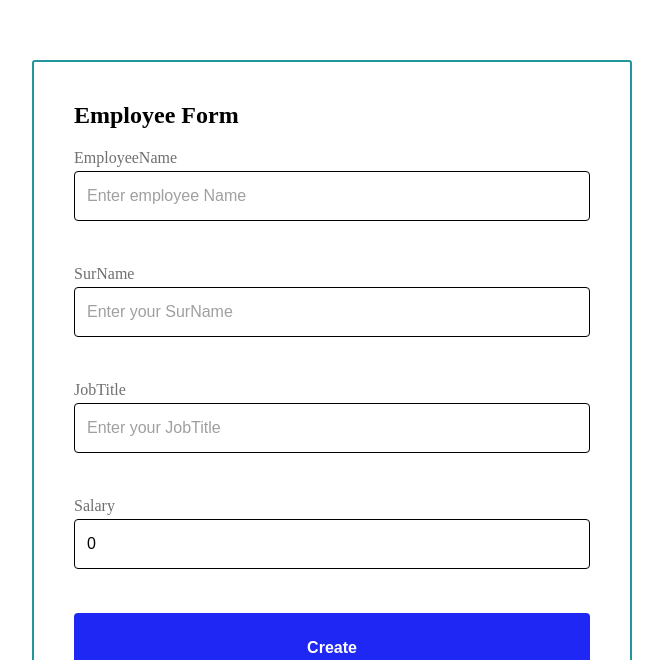
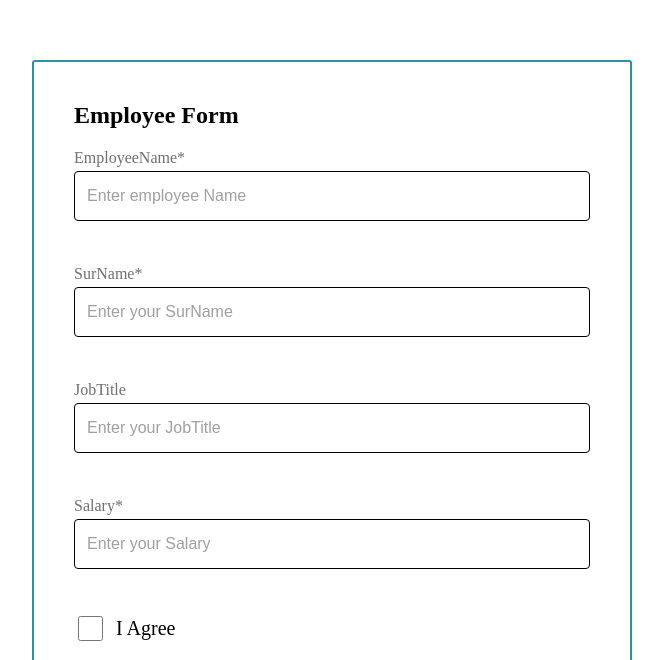
Before and after one commit to Akmi555/projec_02_ts, a React (Create React App) app: page / in a window 1280 px wide. Shown: the part 140-800 px from the top of the page, without its empty margins (308-971 px from the left). Built offline with nearby package versions, Linux system fonts and the light colour scheme.

Commit message:
Homework014_2

```diff
--- a/src/App.tsx
+++ b/src/App.tsx
@@ -19,7 +19,7 @@ import GlobalStyles from "./styes/GlobalStyles";
 // import Homework010 from "./homeworks/Homework010/Homework010";
 // import Homework011 from "./homeworks/Homework011/Homework011";
 // import Homework012 from "homeworks/Homework012/Homework012";
-import Homework014 from "homeworks/Homework014/Homework012";
+import Homework014 from "homeworks/Homework014/Homework014";
 
 // Consultations import
 // import Consultation04 from "./consultations/Consultations04/Consultation04";
--- a/src/components/EmployeeForm/EmployeeForm.tsx
+++ b/src/components/EmployeeForm/EmployeeForm.tsx
@@ -6,43 +6,54 @@ import {
   EmployeeFormWrapper,
   EmployeeFormTitle,
   InputsContainer,
+  CheckboxContainer,
+  CheckboxLabel,
+  Checkbox,
 } from "./styles";
 import Button from "components/Button/Button";
 import { EMPLOYEE_FORM_NAME, EmployeeFormValues } from "./types";
 
 function EmployeeForm() {
   // Создадние объекта валидации с помощью Yap
-  const schema = Yup.object().shape({
+  const validationSchema = Yup.object().shape({
     [EMPLOYEE_FORM_NAME.NAME]: Yup.string()
-    .required()
-    .min(2, 'Min 2 symbols')
-    . max(20, 'Max 20 symbols'),
+      .required("Required fieid")
+      .min(2, "Min 2 symbols")
+      .max(20, "Max 20 symbols"),
     [EMPLOYEE_FORM_NAME.SURNAME]: Yup.string()
-    .required()
-    .min(2, 'Min 2 symbols')
-    .max(130, 'Max 130 simbols'),
-    [EMPLOYEE_FORM_NAME.JOBTITLE]: Yup.string()
-    .max(30, 'Max 30 simbols'),
+      .required("Required fieid")
+      .min(2, "Min 2 symbols")
+      .max(130, "Max 130 simbols"),
+    [EMPLOYEE_FORM_NAME.JOBTITLE]: Yup.string().max(30, "Max 30 simbols"),
     [EMPLOYEE_FORM_NAME.SALARY]: Yup.number()
-    .required()
-    .max(5, 'Max 5 simbols')
-  })
+      .typeError("Must be number")
+      .required("Required fieid")
+      // .max(5, "Max 5 simbols")
+      .test(
+        "check length",
+        "Max length 5 symbols",
+        (value) => String(value).length <= 5
+      ),
+    [EMPLOYEE_FORM_NAME.AGREE]: Yup.boolean().oneOf([true],'Accept agreement')
+  });
 
   const formik = useFormik({
     initialValues: {
       [EMPLOYEE_FORM_NAME.NAME]: "",
       [EMPLOYEE_FORM_NAME.SURNAME]: "",
       [EMPLOYEE_FORM_NAME.JOBTITLE]: "",
-      [EMPLOYEE_FORM_NAME.SALARY]: 0,
+      [EMPLOYEE_FORM_NAME.SALARY]: "",
+      [EMPLOYEE_FORM_NAME.AGREE]: false,
     } as EmployeeFormValues,
     // Привязка Yup и Formik
-    validationSchema: schema,
+    validationSchema,
+    validateOnChange: false,
     onSubmit: (values: EmployeeFormValues) => {
       console.table(values);
     },
   });
 
-  console.log(formik);
+  // console.log(formik);
 
   return (
     <EmployeeFormWrapper onSubmit={formik.handleSubmit}>
@@ -50,7 +61,7 @@ function EmployeeForm() {
       <InputsContainer>
         <Input
           id="employee_name_id"
-          label="EmployeeName"
+          label="EmployeeName*"
           name={EMPLOYEE_FORM_NAME.NAME}
           placeholder="Enter employee Name"
           value={formik.values[EMPLOYEE_FORM_NAME.NAME]}
@@ -59,7 +70,7 @@ function EmployeeForm() {
         />
         <Input
           id="employee_surname_id"
-          label="SurName"
+          label="SurName*"
           name={EMPLOYEE_FORM_NAME.SURNAME}
           placeholder="Enter your SurName"
           value={formik.values[EMPLOYEE_FORM_NAME.SURNAME]}
@@ -73,10 +84,11 @@ function EmployeeForm() {
           placeholder="Enter your JobTitle"
           value={formik.values[EMPLOYEE_FORM_NAME.JOBTITLE]}
           onChange={formik.handleChange}
+          error={formik.errors[EMPLOYEE_FORM_NAME.JOBTITLE]}
         />
         <Input
           id="employee_salary_id"
-          label="Salary"
+          label="Salary*"
           name={EMPLOYEE_FORM_NAME.SALARY}
           placeholder="Enter your Salary"
           value={formik.values[EMPLOYEE_FORM_NAME.SALARY]}
@@ -84,7 +96,16 @@ function EmployeeForm() {
           error={formik.errors[EMPLOYEE_FORM_NAME.SALARY]}
         />
       </InputsContainer>
-
+      <CheckboxContainer>
+        <Checkbox
+          type="checkbox"
+          id="agree_id"
+          name={EMPLOYEE_FORM_NAME.AGREE}
+          onChange={formik.handleChange}
+          checked={formik.values[EMPLOYEE_FORM_NAME.AGREE]}
+        />
+        <CheckboxLabel htmlFor="agree_id">I Agree</CheckboxLabel>
+      </CheckboxContainer>
       <Button name="Create" type="submit" />
     </EmployeeFormWrapper>
   );
--- a/src/components/EmployeeForm/styles.ts
+++ b/src/components/EmployeeForm/styles.ts
@@ -10,6 +10,21 @@ export const EmployeeFormWrapper = styled.form`
   border-radius: 3px;
 `;
 
+export const CheckboxContainer = styled.div`
+ display: flex;
+ align-items: center;
+ gap: 10px;
+`
+
+export const CheckboxLabel = styled.label`
+font-size: 20px;
+`
+
+export const Checkbox = styled.input`
+  width: 25px;
+  height: 25px;
+`
+
 export const EmployeeFormTitle = styled.div`
   font-size: 24px;
   font-weight: bold;
--- a/src/components/EmployeeForm/types.ts
+++ b/src/components/EmployeeForm/types.ts
@@ -2,7 +2,8 @@ export interface EmployeeFormValues {
   employeeName: string;
   employeeSurName: string;
   jobTitle: string;
-  salary: number;
+  salary: string;
+  agree: boolean;
 }
 
 export enum EMPLOYEE_FORM_NAME {
@@ -10,4 +11,5 @@ export enum EMPLOYEE_FORM_NAME {
   SURNAME = "employeeSurName",
   JOBTITLE = "jobTitle",
   SALARY = "salary",
+  AGREE = "agree",
 }
```
Also changed, not shown: src/homeworks/Homework014/Homework014.tsx (renamed from src/homeworks/Homework014/Homework012.tsx).
